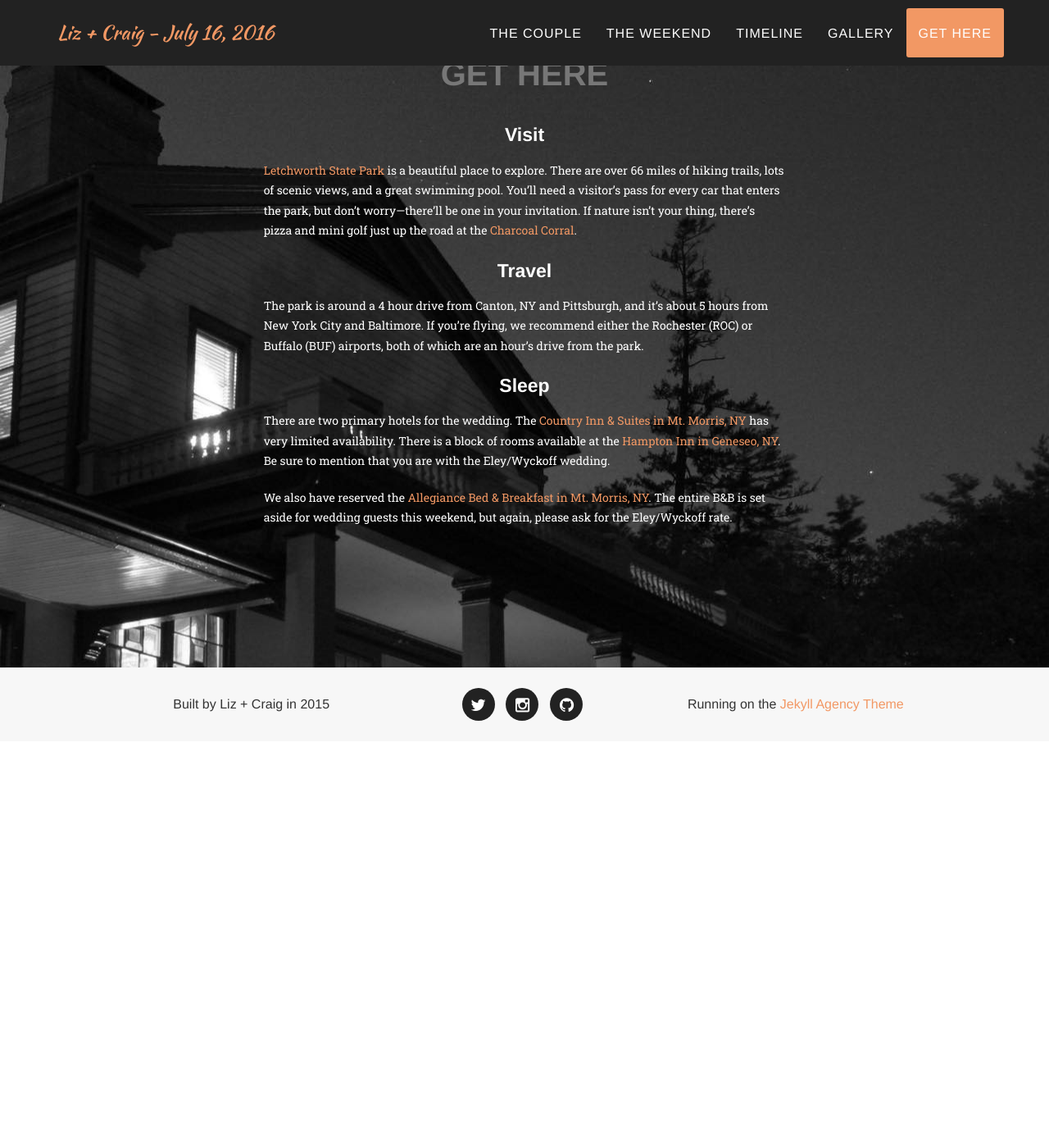
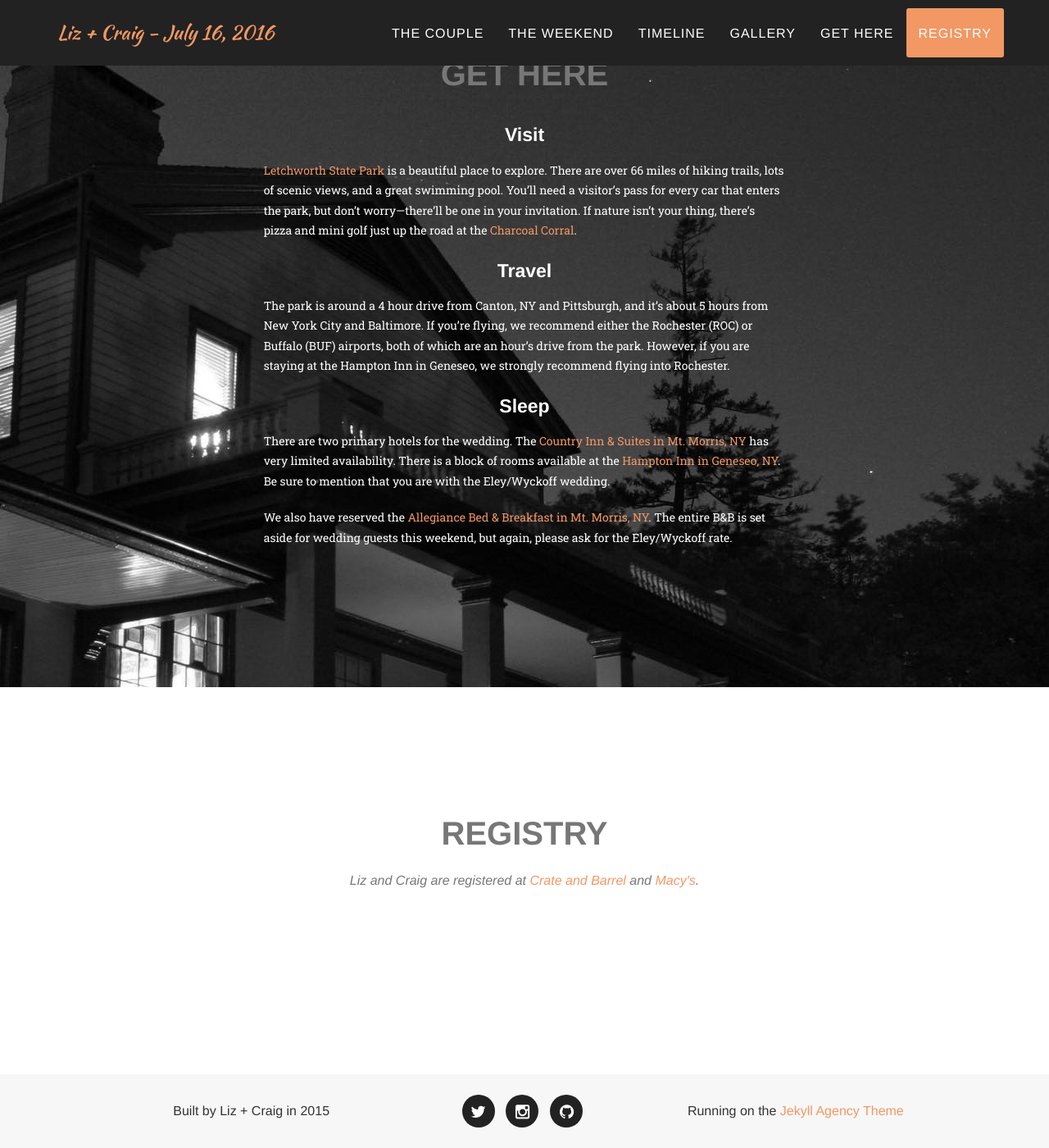
Before and after one commit to craigeley/agency_wedding, a Jekyll site: the page built from index.html, in a window 1280 px wide and 1400 px high, scrolled down 4883 px. Shown: the whole window at 82% size. Built offline with Jekyll 4.4.1, drawn with Linux system fonts in a browser that asks for light colours; some web fonts are replaced; before the commit the page ends 5787 px from its top, so only the background shows below that.

Commit message:
added registry info

```diff
--- a/_includes/header.html
+++ b/_includes/header.html
@@ -33,6 +33,9 @@
                     <li>
                         <a class="page-scroll" href="#travel">Get Here</a>
                     </li>
+                    <li>
+                        <a class="page-scroll" href="#registry">Registry</a>
+                    </li>
                 </ul>
             </div>
             <!-- /.navbar-collapse -->
--- /dev/null
+++ b/_includes/registry.html
@@ -0,0 +1,11 @@
+<section id="registry">
+    <div class="container">
+        <div class="row">
+            <div class="col-lg-12 text-center">
+                <h2 class="section-heading text-muted">Registry</h2>
+            </div>
+                <div class="col-lg-8 col-sm-offset-2 text-center">
+                <h3 class="section-subheading text-muted">Liz and Craig are registered at <a href="http://www.crateandbarrel.com/gift-registry/elizabeth-wyckoff-and-craig-eley/r5490085">Crate and Barrel</a> and <a href="http://www1.macys.com/registry/wedding/guest/?registryId=6536610">Macy's</a>.</h3>
+        </div>
+    </div>
+</section>
--- a/_includes/travel.html
+++ b/_includes/travel.html
@@ -11,7 +11,7 @@
 
 				<h4 class="service-heading text-center text-white">Travel</h4>
 
-				<p class="text-white">The park is around a 4 hour drive from Canton, NY and Pittsburgh, and it&#8217;s about 5 hours from New York City and Baltimore. If you&#8217;re flying, we recommend either the Rochester (ROC) or Buffalo (BUF) airports, both of which are an hour’s drive from the park.</p>
+				<p class="text-white">The park is around a 4 hour drive from Canton, NY and Pittsburgh, and it&#8217;s about 5 hours from New York City and Baltimore. If you&#8217;re flying, we recommend either the Rochester (ROC) or Buffalo (BUF) airports, both of which are an hour’s drive from the park. However, if you are staying at the Hampton Inn in Geneseo, we strongly recommend flying into Rochester.</p>
 
 				<h4 class="service-heading text-center text-white">Sleep</h4>
 
--- a/_layouts/default.html
+++ b/_layouts/default.html
@@ -12,6 +12,7 @@
     {% include timeline.html %}
     {% include gallery.html %}
     {% include travel.html %}
+    {% include registry.html %}
     {% include footer.html %}
     {% include js.html %}
 
```
Also changed, not shown: Gemfile.lock.
